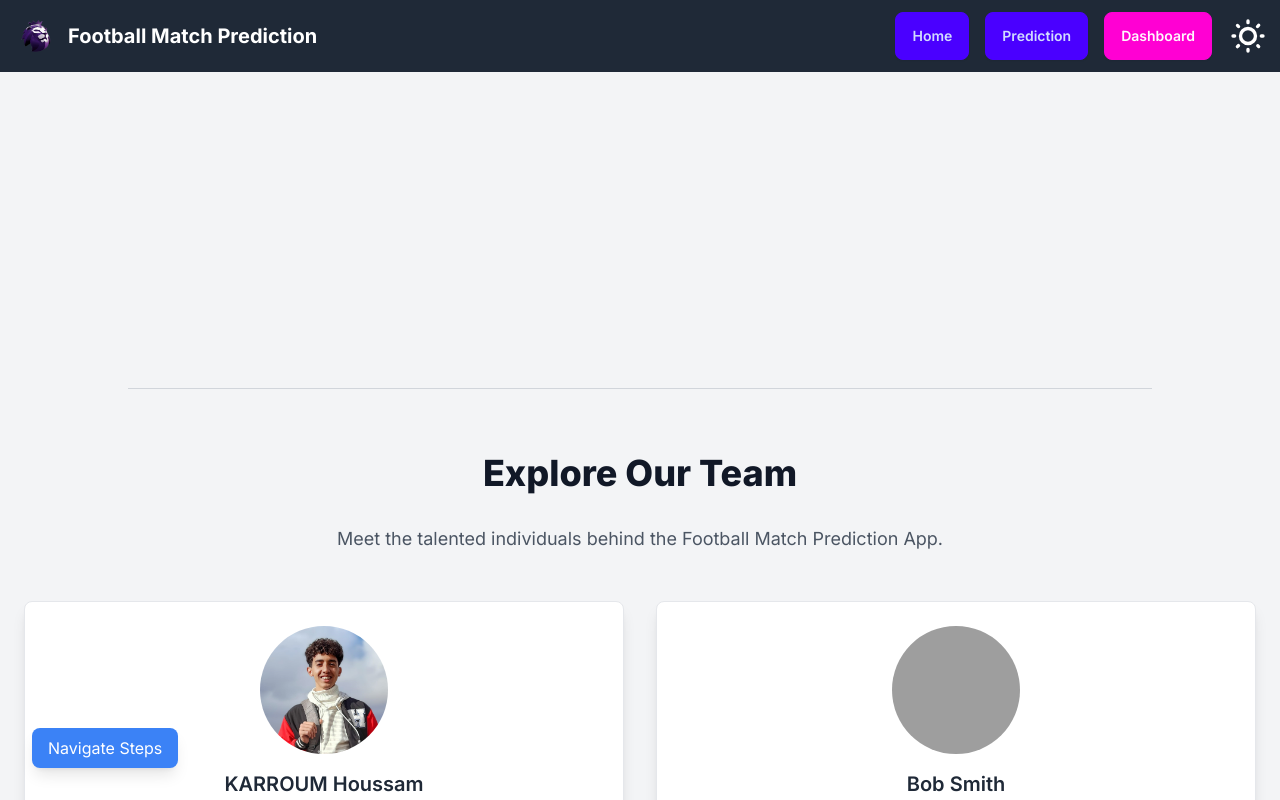
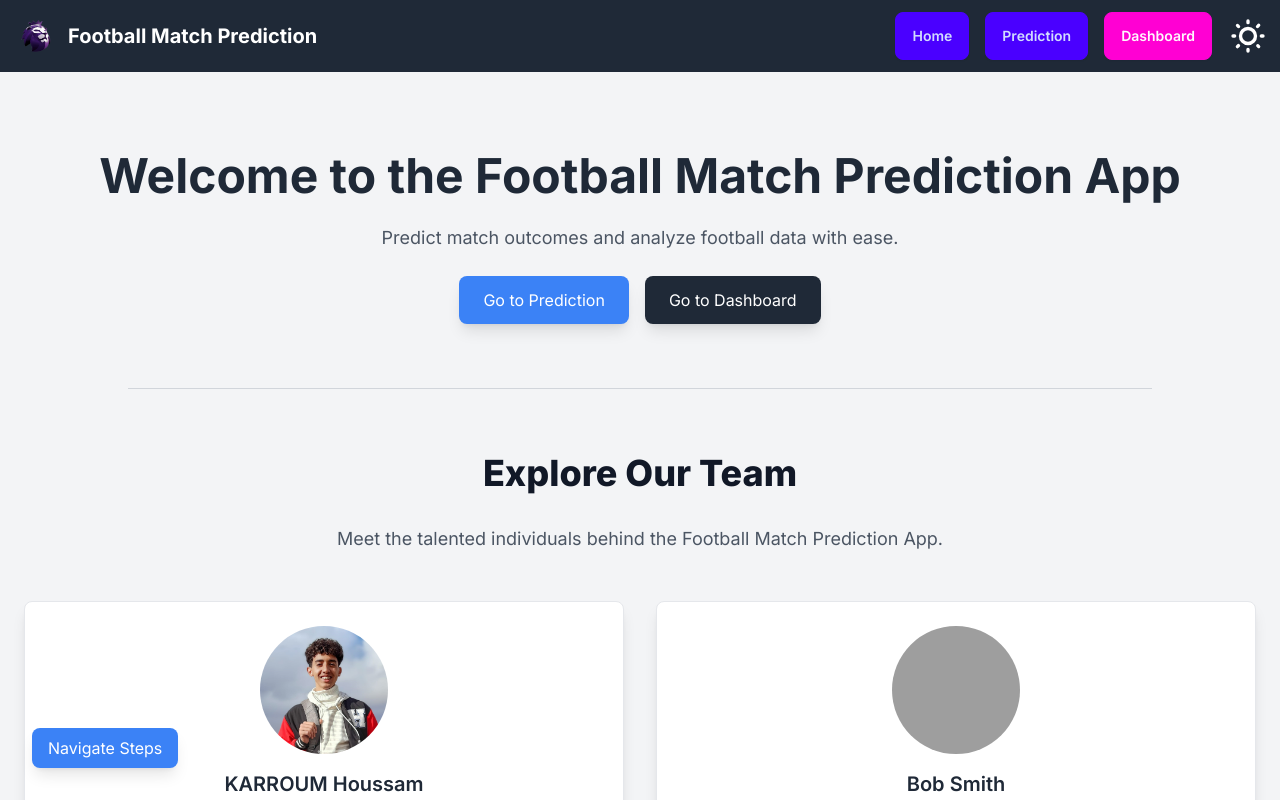
Before and after one commit to Houssamkarroum/frontend, a Next.js app: page / in a window 1280 px wide. Shown: the top 800 px of the page. Built offline with nearby package versions, Linux system fonts and the light colour scheme; grey boxes are pictures that could not be loaded.

Commit message:
done another

```diff
--- a/src/app/page.tsx
+++ b/src/app/page.tsx
@@ -110,9 +110,6 @@ const infiniteScrollStyles = `
 
 export default function HomePage() {
   const [isDropdownOpen, setIsDropdownOpen] = useState(false);
-   const [setHeaderRef, headerInView] = useInView({ triggerOnce: true, threshold: 0.1 });
-  const [setDescriptionRef, descriptionInView] = useInView({ triggerOnce: true, threshold: 0.1 });
-  const [setButtonRef, buttonInView] = useInView({ triggerOnce: true, threshold: 0.1 });
 
 
   const scrollToElement = (index: number) => {
@@ -138,19 +135,19 @@ export default function HomePage() {
       <style>{infiniteScrollStyles}</style>
       <h1
         // ref={setHeaderRef}
-        className={`text-5xl font-bold mb-6 text-gray-800 dark:text-gray-100 transition-transform duration-700 ease-out ${headerInView ? 'transform scale-100 opacity-100' : 'transform scale-75 opacity-0'}`}
+        className={`text-5xl font-bold mb-6 text-gray-800 dark:text-gray-100 transition-transform duration-700 ease-out`}
       >
         Welcome to the Football Match Prediction App
       </h1>
       <p
         // ref={setDescriptionRef}
-        className={`text-lg mb-6 text-gray-600 dark:text-gray-300 transition-transform duration-700 ease-out ${descriptionInView ? 'transform scale-100 opacity-100' : 'transform scale-75 opacity-0'}`}
+        className={`text-lg mb-6 text-gray-600 dark:text-gray-300 transition-transform duration-700 ease-out`}
       >
         Predict match outcomes and analyze football data with ease.
       </p>
       <div
         // ref={setButtonRef}
-        className={`mb-12 transition-transform duration-700 ease-out ${buttonInView ? 'transform scale-100 opacity-100' : 'transform scale-75 opacity-0'}`}
+        className={`mb-12 transition-transform duration-700 ease-out `}
       >
         <a
           href="/predict"
```
